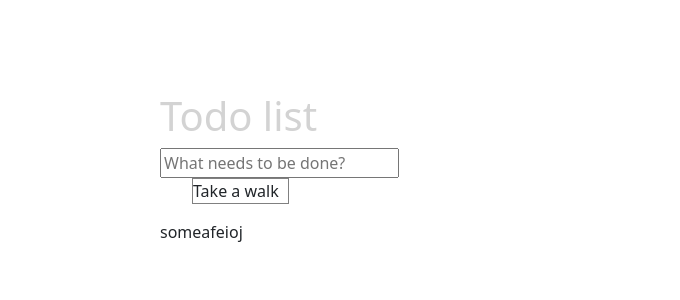
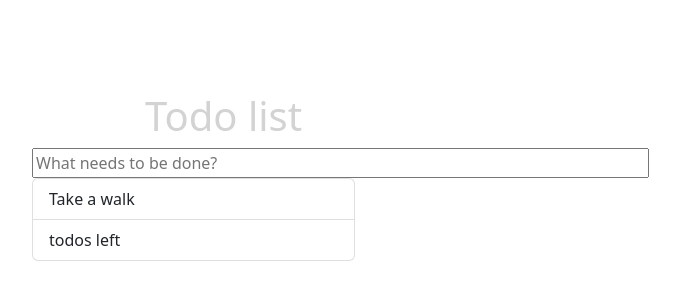
Before and after one commit to SantaGosu/Todo-list, a React (Create React App) app in the folder todo-list/: page / in a window 1280 px wide. Shown: the part 100-400 px from the top of the page, without its empty margins (428-1108 px from the left). Built offline with nearby package versions, Linux system fonts and the light colour scheme.

Commit message:
changed ul and li to bootstrap form

```diff
--- a/todo-list/src/App.css
+++ b/todo-list/src/App.css
@@ -1,13 +1,11 @@
 body{
-  padding-left: 45%;
+  padding-left: 35%;
   padding-top: 15%;
 }
-button{
-  height: 25px;
-  width: 100px;
-}
+
 h1{
   color: lightgray;
+  padding-left: 14%;
 }
 li{
   border: solid 1px grey;
@@ -15,7 +13,6 @@ li{
   width: 15%;
   height: 15%;
 }
-.textBox{
-  margin-left: 20px;
-  text-align: left;
+.list-group-item{
+  width: 40%;
 }
--- a/todo-list/src/App.js
+++ b/todo-list/src/App.js
@@ -21,11 +21,12 @@ const preventRefresh = event => {
     <div className="container">
       <form onSubmit={preventRefresh} >
         <h1>Todo list</h1>
-      <input size="20" id="textBox" type="text"  placeholder='What needs to be done?' onDoubleClick={(e) => setItem(e.target.value)} />
-        <ul>{list.map( (value, index) =>
-          <li key={index}>{value}</li>)}
+        <input size="61" id="textBox" type="text"  placeholder='What needs to be done?' onDoubleClick={(e) => setItem(e.target.value)} />
+        <ul className='list-group'>{list.map( (value, index) =>
+          <li className='list-group-item' key={index}>{value}</li>)}
+          <li className='list-group-item'> todos left</li>
         </ul>
-        <footer>someafeioj</footer>
+
       </form>
     </div>
   );
```
